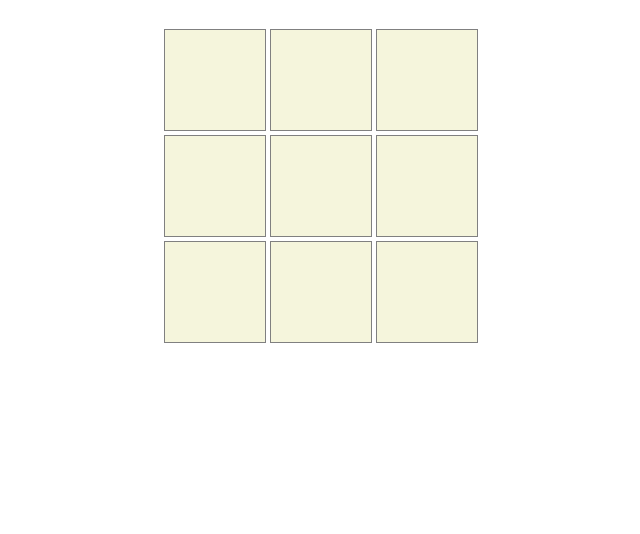
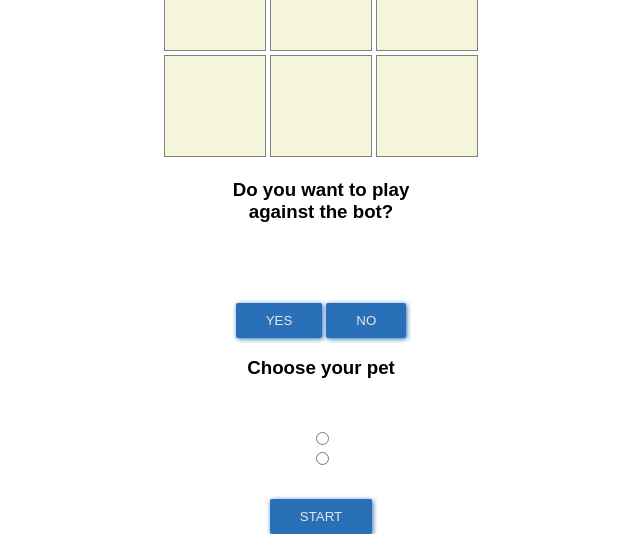
Before and after one commit to eduardapontel/tic-tac-toe, a plain HTML site: page index.html in a window 1280 px wide. Shown: the part 266-800 px from the top of the page, without its empty margins (319-959 px from the left). Drawn offline with Linux system fonts and the light colour scheme; a web font is replaced by a local one.

Commit message:
Update index.html

```diff
--- a/index.html
+++ b/index.html
@@ -38,6 +38,27 @@
         <div id="winner"></div>
         <input id="restart" type="button" value="RESTART">
     </div>
+
+    <div id="select">
+        <h3 class="bot-select">Do you want to play <br> against the bot?</h3>
+        <div class="bot-select" id="container">
+            <input id="yes" type="button" value="YES">
+            <input id="no" type="button" value="NO">
+        </div>
+
+        <h3 class="pet-select">Choose your pet</h3>
+        <div class="pet-select" id="container">
+            <div class="pet-select" id="cat-container">
+                <input type="radio" name="pet-input" id="cat-input" value="cat">
+                <label for="cat-input" id="cat"></label>
+            </div>
+            <div class="pet-select" id="dog-container">
+                <input type="radio" name="pet-input" id="dog-input" value="dog">
+                <label for="dog-input" id="dog"></label>
+            </div>
+        </div>
+        <input class="pet-select" id="start" type="button" value="START" disabled>
+    </div>
 </body>
 <script src="./scripts/game.js"></script>
 <script src="./scripts/interface.js"></script>
```
